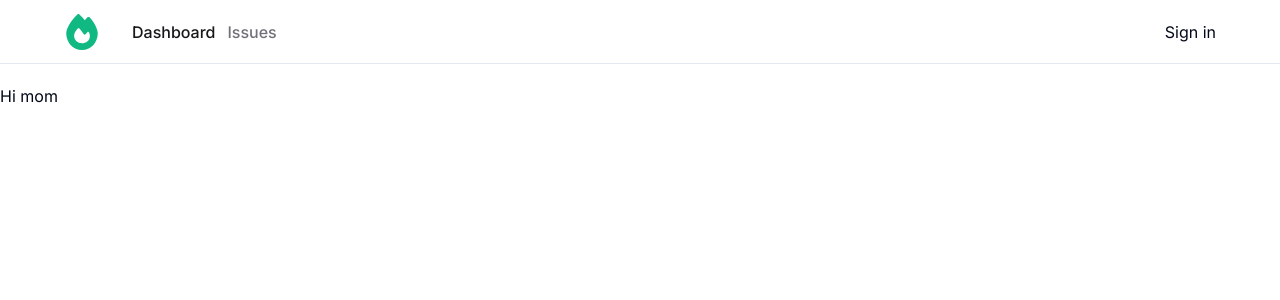
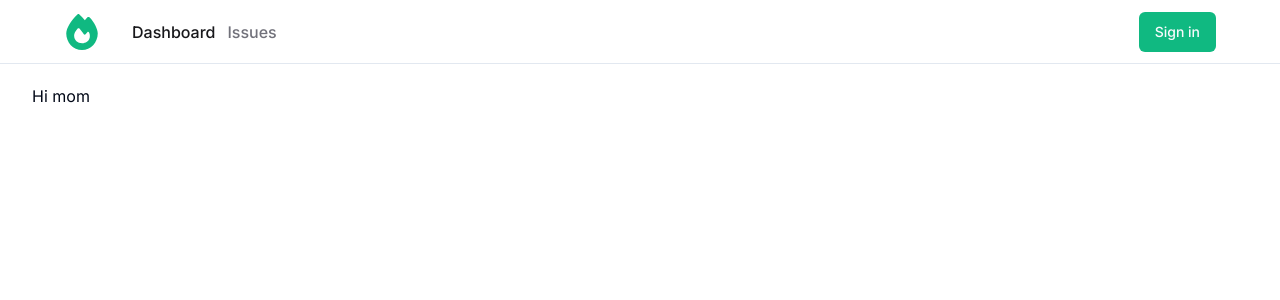
Before and after one commit to joy-ahmed/issue-tracker, a Next.js app: page / in a window 1280 px wide. Shown: the top 300 px of the page. Built offline with nearby package versions, Linux system fonts and the light colour scheme; no server answers.

Commit message:
refactor nav

```diff
--- a/app/components/Navbar.tsx
+++ b/app/components/Navbar.tsx
@@ -15,6 +15,8 @@ import {
 } from "@/components/ui/dropdown-menu";
 import { Avatar, AvatarFallback, AvatarImage } from "@/components/ui/avatar"
 import { IoIosPower } from "react-icons/io";
+import { Button } from "@/components/ui/button";
+import { Skeleton } from "@/components/ui/skeleton";
 
 const Navbar = () => {
   const links = [
@@ -45,6 +47,7 @@ const Navbar = () => {
       </ul>
       </div>
       <div className="">
+        {status === 'loading' && <div> <Skeleton className="h-10 w-32" /> </div>}
         { status === 'authenticated' && (
         // <Link href="/api/auth/signout">Sign out</Link>
         <DropdownMenu>
@@ -73,7 +76,10 @@ const Navbar = () => {
       </DropdownMenuContent>
     </DropdownMenu>
         )}
-        { status === 'unauthenticated' && <Link href="/api/auth/signin">Sign in</Link> }
+        { status === 'unauthenticated' && (
+        <Link href="/api/auth/signin">
+          <Button className="bg-emerald-500 hover:bg-emerald-600">Sign in</Button>
+        </Link>) }
       </div>
     </nav>
   );
--- a/app/page.tsx
+++ b/app/page.tsx
@@ -1,6 +1,6 @@
 export default function Home() {
   return (
-    <main>
+    <main className="container mx-auto">
       <h1>Hi mom</h1>
     </main>
   );
```
